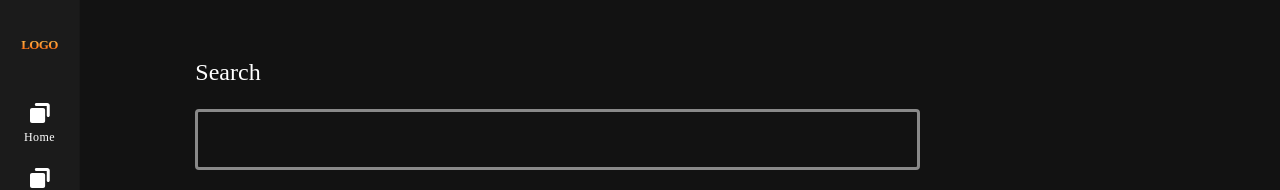
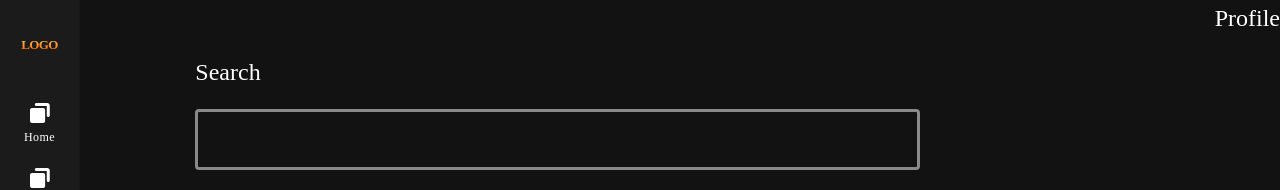
Before and after one commit to owlran/fatbull, a React (Create React App) app: page / in a window 1280 px wide. Shown: the top 190 px of the page. Built offline with nearby package versions, Linux system fonts and the light colour scheme.

Commit message:
revise index layout and add profile component

```diff
--- /dev/null
+++ b/src/pages/Home/components/Profile.tsx
@@ -0,0 +1,11 @@
+import { Box, Typography } from "@mui/material";
+
+const Profile = () => {
+  return (
+    <Box>
+      <Typography variant="h5">Profile</Typography>
+    </Box>
+  );
+};
+
+export default Profile;
--- a/src/pages/Home/index.tsx
+++ b/src/pages/Home/index.tsx
@@ -2,6 +2,8 @@ import { SyntheticEvent, useState } from "react";
 import { Divider, Box, Typography } from "@mui/material";
 
 import Navigator from "./components/Navigator";
+import Profile from "./components/Profile";
+
 import TextField from "../../components/TextField";
 import Slider from "../../components/Slider";
 import Button from "../../components/Button";
@@ -35,13 +37,14 @@ const Home = () => {
   return (
     <Box
       sx={{
-        color: "#fff",
         display: "flex",
+        justifyContent: "space-between",
         gap: "130px",
       }}
     >
       <Navigator />
-      <Box sx={{ marginTop: "54px", width: "725px" }}>
+      <Box sx={{ flex: 1, marginTop: "54px" }}>
+        <Box sx={{ width: "725px" }}>
           <Typography variant="h5">Search</Typography>
           <Box sx={{ marginTop: "20px" }}>
             <TextField fullWidth />
@@ -92,6 +95,8 @@ const Home = () => {
           </Box>
         </Box>
       </Box>
+      <Profile />
+    </Box>
   );
 };
 
```
Lines whose indentation alone changed are shown as unchanged.
